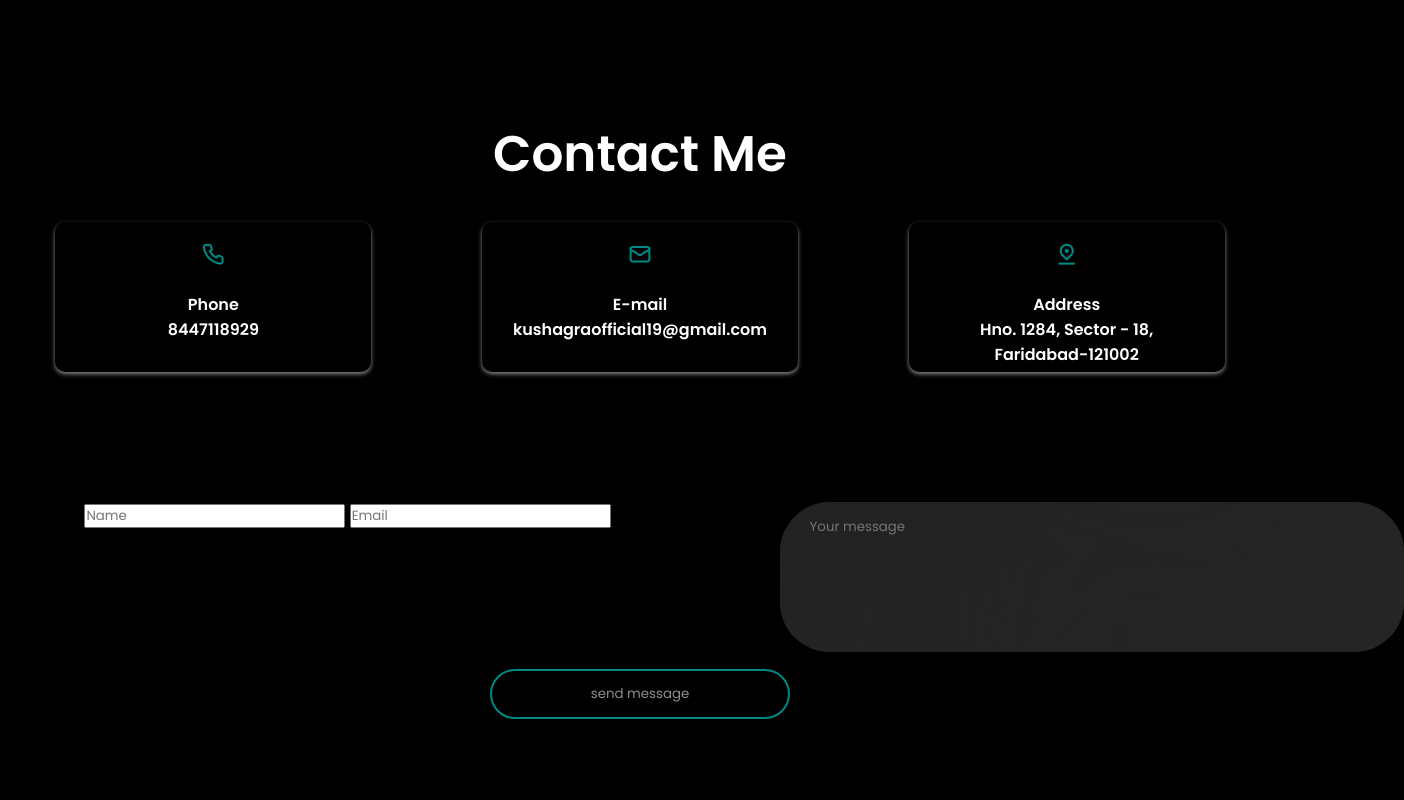
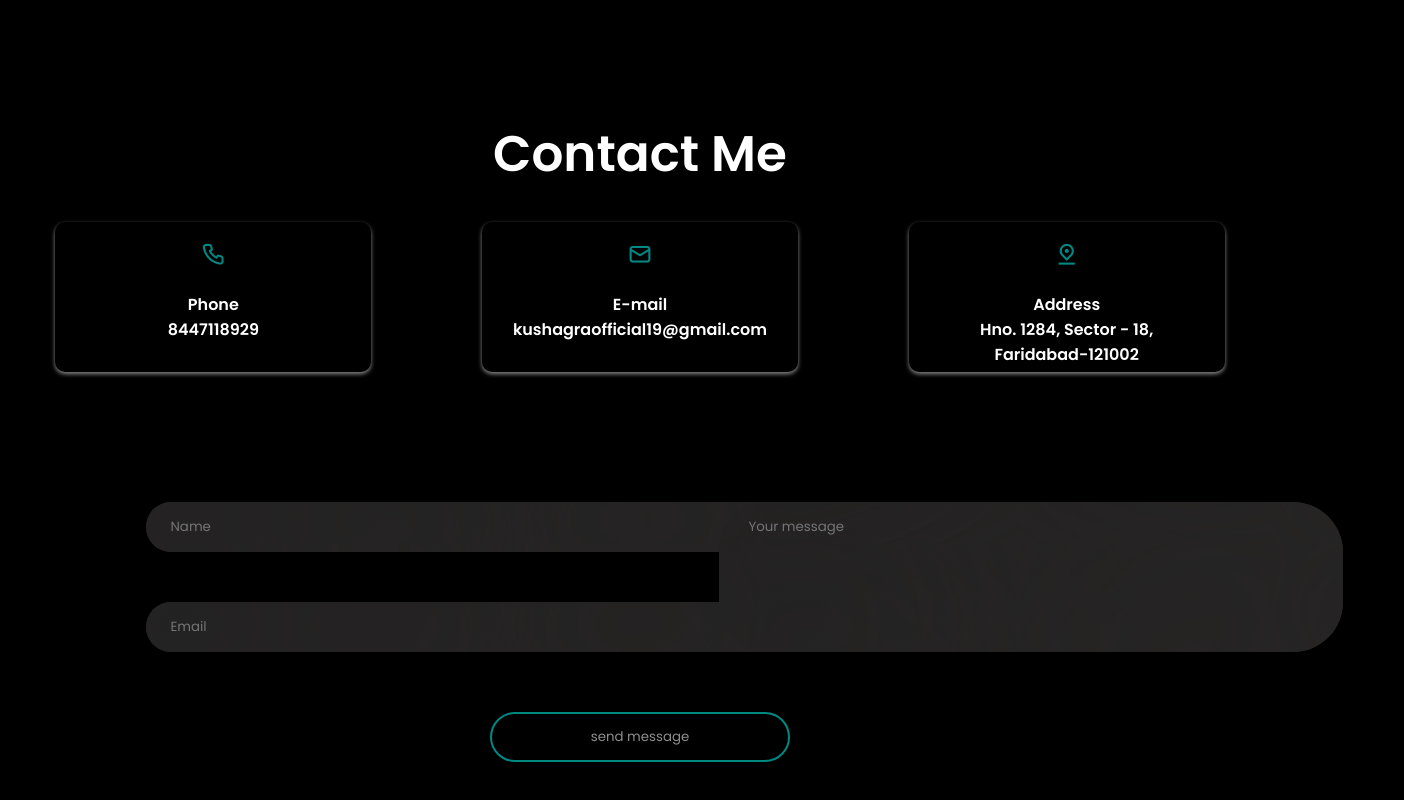
Before and after one commit to kushagra-19/Portfolio, a plain HTML site: page index.html in a window 1280 px wide. Shown: the part 1997-2797 px from the top of the page, 1404 px wide, since content can reach past the window. Before the commit the page ends 2756 px from the top, so only its background shows below. Drawn offline with nearby package versions, Linux system fonts and the light colour scheme.

Commit message:
Update index.html

```diff
--- a/index.html
+++ b/index.html
@@ -182,8 +182,8 @@
 <div  class="messageForm">
 
     <div class="message">
-        <input type="text" size="20px" placeholder="Name" name="name">
-        <input type="email" placeholder="Email" name="email">
+       <div><input type="text" size="20px" placeholder="Name" name="name"></div>
+        <div><input type="email" placeholder="Email" name="email"></div>
     </div>
 
     <div class="message" id="area">
```
